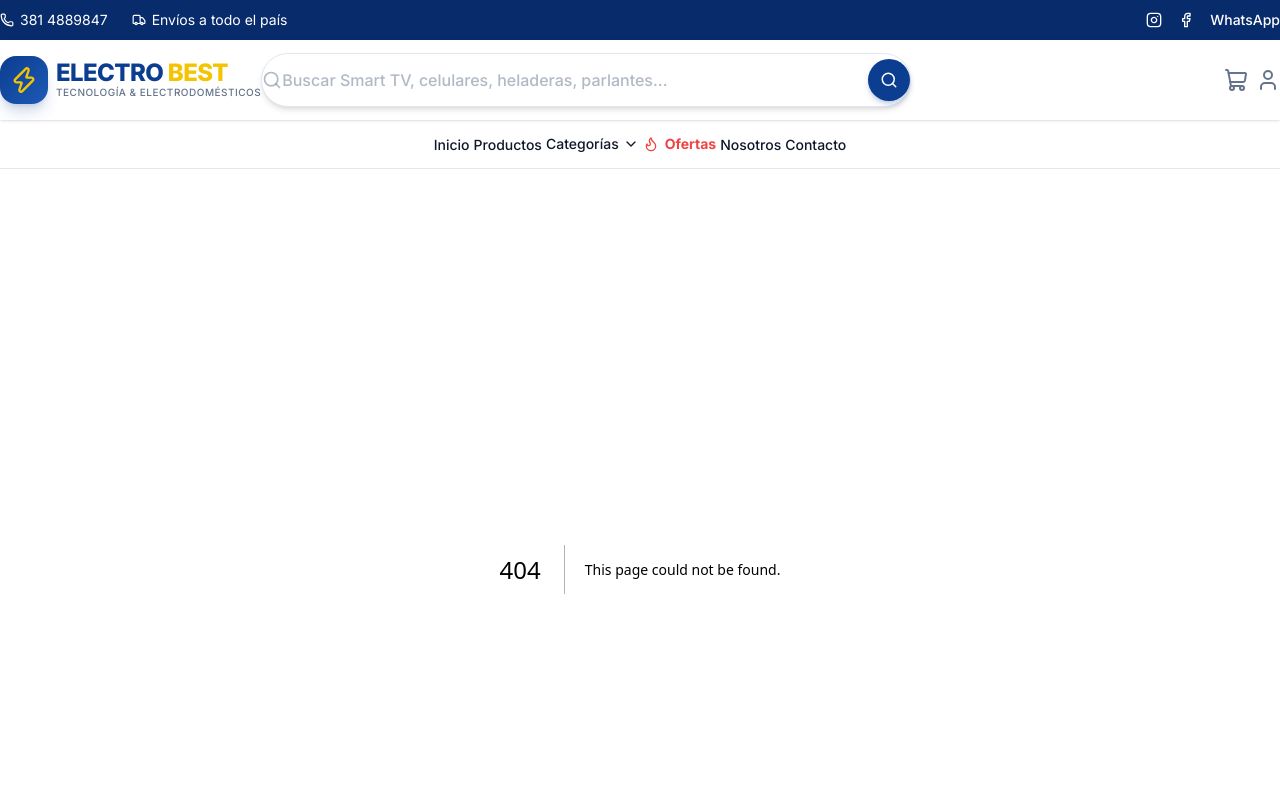
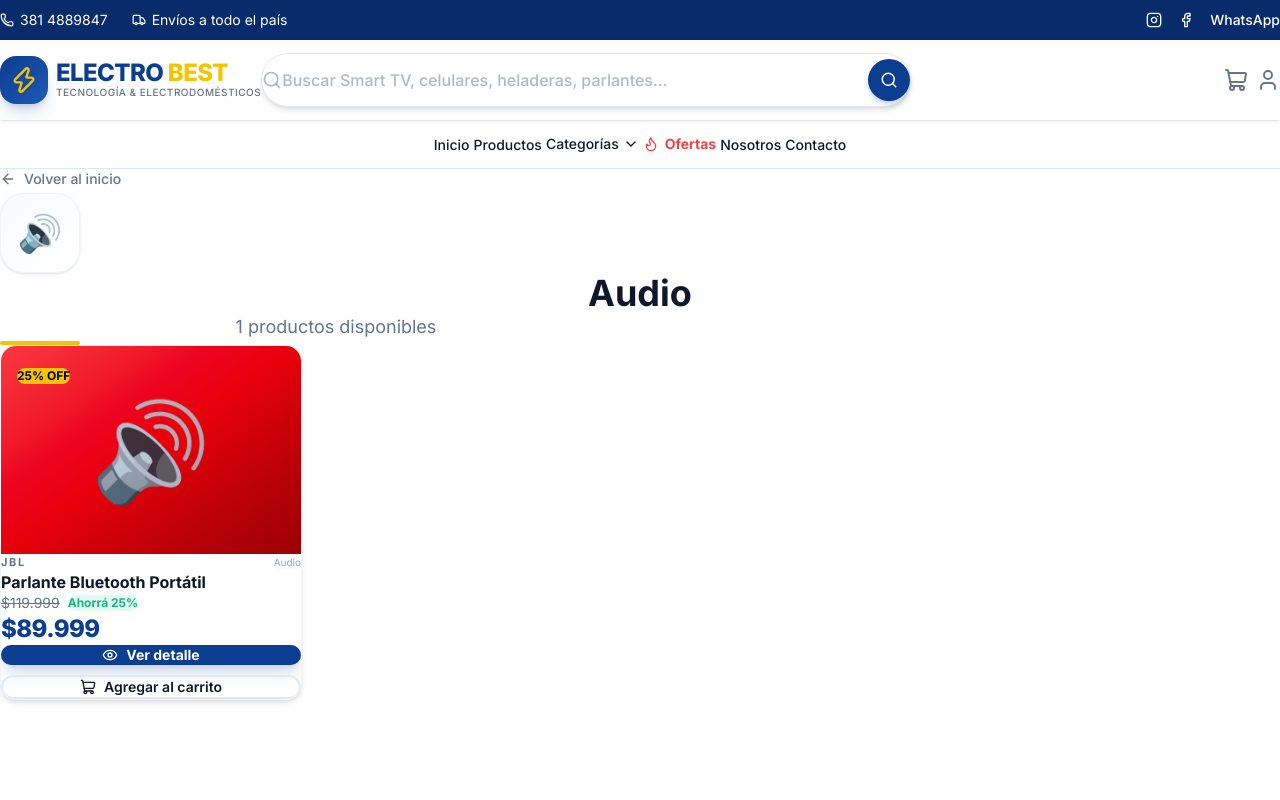
Before and after one commit to luccamm1/electro-best, a Next.js app: page /categorias/audio in a window 1280 px wide. Before the commit this address had no page. Shown: the top 800 px of the page. Built offline with nearby package versions, Linux system fonts and the light colour scheme.

Commit message:
Add categorias/[slug] page to fix category 404s

```diff
--- /dev/null
+++ b/src/app/categorias/[slug]/page.tsx
@@ -0,0 +1,109 @@
+"use client";
+
+import { useParams } from "next/navigation";
+import Link from "next/link";
+import { motion } from "framer-motion";
+import { ArrowLeft, Package } from "lucide-react";
+import { categories, products } from "@/lib/constants";
+import ProductCard from "@/components/ui/ProductCard";
+import SectionTitle from "@/components/ui/SectionTitle";
+
+export default function CategoryPage() {
+  const params = useParams();
+  const slug = params.slug as string;
+
+  const category = categories.find((c) => c.slug === slug);
+
+  if (!category) {
+    return (
+      <div className="min-h-[70vh] flex items-center justify-center bg-bg">
+        <div className="text-center">
+          <div className="w-24 h-24 bg-bg-alt rounded-3xl flex items-center justify-center mx-auto mb-6">
+            <Package className="w-12 h-12 text-text-muted" />
+          </div>
+          <h1 className="text-3xl font-bold mb-2">Categoría no encontrada</h1>
+          <p className="text-text-muted mb-6">
+            La categoría que buscás no existe o fue eliminada.
+          </p>
+          <Link
+            href="/"
+            className="inline-flex items-center gap-2 text-primary font-semibold hover:underline"
+          >
+            <ArrowLeft className="w-4 h-4" />
+            Volver al inicio
+          </Link>
+        </div>
+      </div>
+    );
+  }
+
+  const categoryProducts = products.filter(
+    (p) => p.category === category.name
+  );
+
+  return (
+    <div className="min-h-screen bg-bg">
+      <div className="max-w-7xl mx-auto px-4 sm:px-6 lg:px-8 py-6 sm:py-8">
+        <Link
+          href="/"
+          className="inline-flex items-center gap-2 text-sm font-medium text-text-muted hover:text-primary transition-colors mb-8"
+        >
+          <ArrowLeft className="w-4 h-4" />
+          Volver al inicio
+        </Link>
+
+        <motion.div
+          initial={{ opacity: 0, y: 20 }}
+          animate={{ opacity: 1, y: 0 }}
+          className="mb-12"
+        >
+          <div className="w-20 h-20 bg-gradient-to-br from-bg-alt to-bg rounded-3xl flex items-center justify-center mb-6 shadow-sm border border-border/50">
+            <span className="text-4xl">{category.icon}</span>
+          </div>
+          <SectionTitle
+            title={category.name}
+            subtitle={`${categoryProducts.length} productos disponibles`}
+          />
+        </motion.div>
+
+        {categoryProducts.length === 0 ? (
+          <div className="text-center py-20">
+            <div className="w-20 h-20 bg-bg-alt rounded-full flex items-center justify-center mx-auto mb-4">
+              <Package className="w-10 h-10 text-text-muted" />
+            </div>
+            <h2 className="text-2xl font-bold mb-2">
+              Sin productos disponibles
+            </h2>
+            <p className="text-text-muted mb-6">
+              No hay productos en esta categoría por el momento.
+            </p>
+            <Link
+              href="/"
+              className="inline-flex items-center gap-2 text-primary font-semibold hover:underline"
+            >
+              <ArrowLeft className="w-4 h-4" />
+              Volver al inicio
+            </Link>
+          </div>
+        ) : (
+          <motion.div
+            initial="hidden"
+            animate="show"
+            variants={{
+              hidden: { opacity: 0 },
+              show: {
+                opacity: 1,
+                transition: { staggerChildren: 0.08 },
+              },
+            }}
+            className="grid grid-cols-1 sm:grid-cols-2 lg:grid-cols-4 gap-6"
+          >
+            {categoryProducts.map((product, i) => (
+              <ProductCard key={product.id} product={product} index={i} />
+            ))}
+          </motion.div>
+        )}
+      </div>
+    </div>
+  );
+}
```
